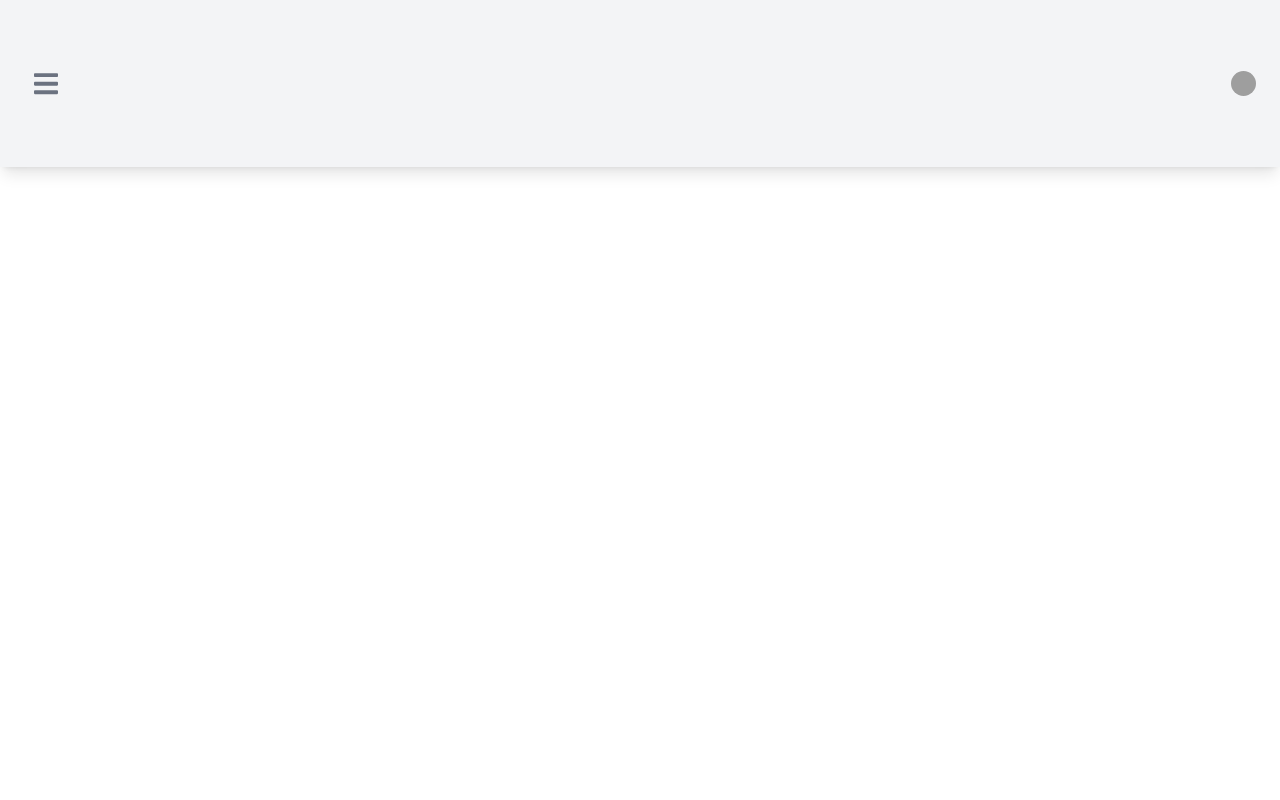
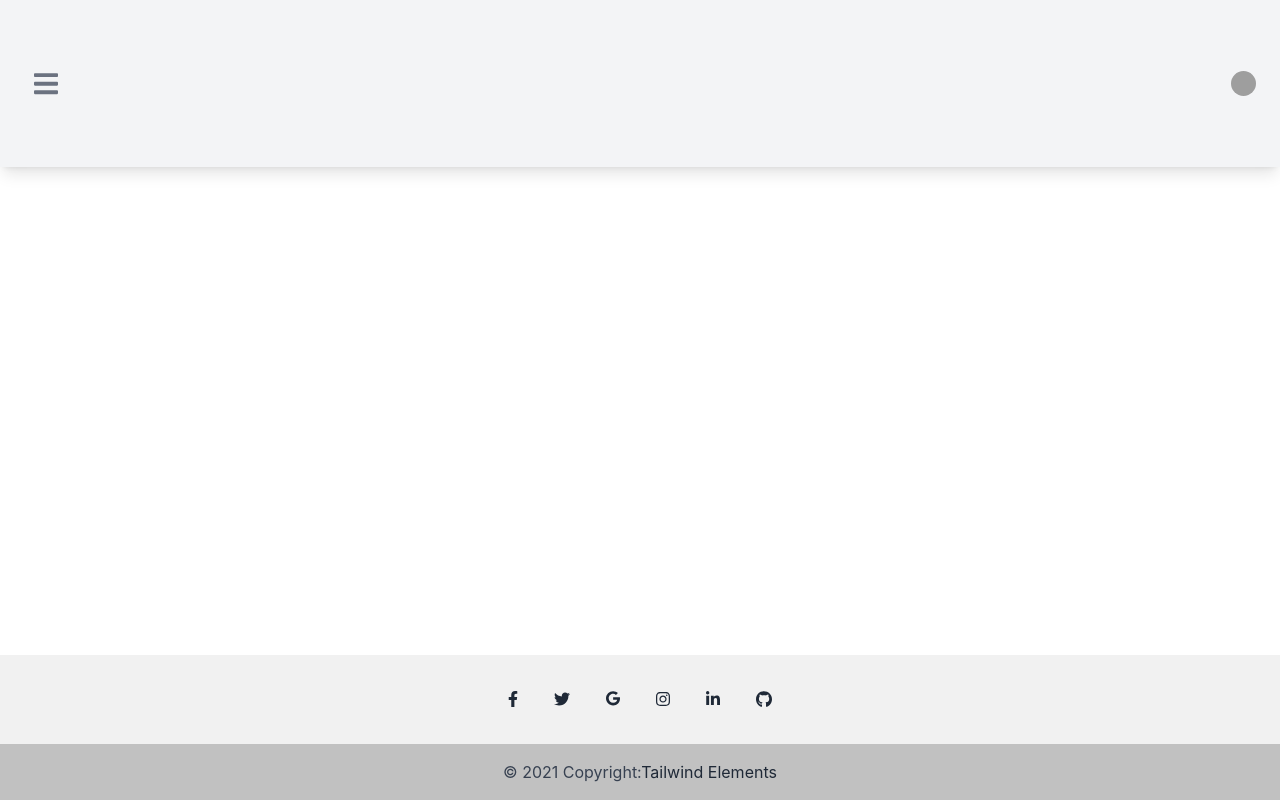
Before and after one commit to mirchandani-mohnish/YFest, a React (Create React App) app in the folder frontend/: page / in a window 1280 px wide. Shown: the top 800 px of the page. Built offline with nearby package versions, Linux system fonts and the light colour scheme; grey boxes are pictures that could not be loaded; what tw-elements would draw is missing.

Commit message:
Issue: Footer placed at bottom of screen and not at bottom of page

```diff
--- a/frontend/src/App.css
+++ b/frontend/src/App.css
@@ -7,6 +7,8 @@
   margin:0px;
   padding: 0px;
   box-sizing: border-box;
+  height: 100%;
+
 }
 
 .mainSec{
--- a/frontend/src/App.js
+++ b/frontend/src/App.js
@@ -21,7 +21,7 @@
 
 
   return (
-    <div className="App">
+    <div className="App w-full">
       <Navbar />
       <section id="mainSec">
         <BrowserRouter>
@@ -29,11 +29,11 @@
             <Route exact path="/clubs" element={<Clubs />} />
             <Route exact path="/events" element={<Events/>} />
             <Route exact path="/archives" element={<Archives />} />
-          <Route exact path="/" element={<HomePg />} />
+            <Route path="/" element={<HomePg />} />
           </Routes>
         </BrowserRouter>
       </section>
-      <Footer />
+      <Footer/>
     </div>
   );
 }
--- /dev/null
+++ b/frontend/src/components/Dashboard.jsx
@@ -0,0 +1,7 @@
+import React, { Component } from 'react';
+
+export default class Dashboard extends Component {
+  render() {
+    return <div></div>;
+  }
+}
--- a/frontend/src/components/Footer.jsx
+++ b/frontend/src/components/Footer.jsx
@@ -2,6 +2,50 @@
 
 export default class Footer extends Component {
   render() {
-    return <div></div>;
+    return (
+    <div className="absolute bottom-0 w-full">
+      <footer className="text-center text-white" style={{backgroundColor: '#f1f1f1'}}>
+        <div className="container pt-9">
+          <div className="flex justify-center mb-9">
+            <a href="#!" className="mr-9 text-gray-800">
+              <svg aria-hidden="true" focusable="false" data-prefix="fab" data-icon="facebook-f" className="svg-inline--fa fa-facebook-f w-2.5" role="img" xmlns="http://www.w3.org/2000/svg" viewBox="0 0 320 512">
+                <path fill="currentColor" d="M279.14 288l14.22-92.66h-88.91v-60.13c0-25.35 12.42-50.06 52.24-50.06h40.42V6.26S260.43 0 225.36 0c-73.22 0-121.08 44.38-121.08 124.72v70.62H22.89V288h81.39v224h100.17V288z" />
+              </svg>
+            </a>
+            <a href="#!" className="mr-9 text-gray-800">
+              <svg aria-hidden="true" focusable="false" data-prefix="fab" data-icon="twitter" className="svg-inline--fa fa-twitter w-4" role="img" xmlns="http://www.w3.org/2000/svg" viewBox="0 0 512 512">
+                <path fill="currentColor" d="M459.37 151.716c.325 4.548.325 9.097.325 13.645 0 138.72-105.583 298.558-298.558 298.558-59.452 0-114.68-17.219-161.137-47.106 8.447.974 16.568 1.299 25.34 1.299 49.055 0 94.213-16.568 130.274-44.832-46.132-.975-84.792-31.188-98.112-72.772 6.498.974 12.995 1.624 19.818 1.624 9.421 0 18.843-1.3 27.614-3.573-48.081-9.747-84.143-51.98-84.143-102.985v-1.299c13.969 7.797 30.214 12.67 47.431 13.319-28.264-18.843-46.781-51.005-46.781-87.391 0-19.492 5.197-37.36 14.294-52.954 51.655 63.675 129.3 105.258 216.365 109.807-1.624-7.797-2.599-15.918-2.599-24.04 0-57.828 46.782-104.934 104.934-104.934 30.213 0 57.502 12.67 76.67 33.137 23.715-4.548 46.456-13.32 66.599-25.34-7.798 24.366-24.366 44.833-46.132 57.827 21.117-2.273 41.584-8.122 60.426-16.243-14.292 20.791-32.161 39.308-52.628 54.253z" />
+              </svg>
+            </a>
+            <a href="#!" className="mr-9 text-gray-800">
+              <svg aria-hidden="true" focusable="false" data-prefix="fab" data-icon="google" className="svg-inline--fa fa-google w-3.5" role="img" xmlns="http://www.w3.org/2000/svg" viewBox="0 0 488 512">
+                <path fill="currentColor" d="M488 261.8C488 403.3 391.1 504 248 504 110.8 504 0 393.2 0 256S110.8 8 248 8c66.8 0 123 24.5 166.3 64.9l-67.5 64.9C258.5 52.6 94.3 116.6 94.3 256c0 86.5 69.1 156.6 153.7 156.6 98.2 0 135-70.4 140.8-106.9H248v-85.3h236.1c2.3 12.7 3.9 24.9 3.9 41.4z" />
+              </svg>
+            </a>
+            <a href="#!" className="mr-9 text-gray-800">
+              <svg aria-hidden="true" focusable="false" data-prefix="fab" data-icon="instagram" className="svg-inline--fa fa-instagram w-3.5" role="img" xmlns="http://www.w3.org/2000/svg" viewBox="0 0 448 512">
+                <path fill="currentColor" d="M224.1 141c-63.6 0-114.9 51.3-114.9 114.9s51.3 114.9 114.9 114.9S339 319.5 339 255.9 287.7 141 224.1 141zm0 189.6c-41.1 0-74.7-33.5-74.7-74.7s33.5-74.7 74.7-74.7 74.7 33.5 74.7 74.7-33.6 74.7-74.7 74.7zm146.4-194.3c0 14.9-12 26.8-26.8 26.8-14.9 0-26.8-12-26.8-26.8s12-26.8 26.8-26.8 26.8 12 26.8 26.8zm76.1 27.2c-1.7-35.9-9.9-67.7-36.2-93.9-26.2-26.2-58-34.4-93.9-36.2-37-2.1-147.9-2.1-184.9 0-35.8 1.7-67.6 9.9-93.9 36.1s-34.4 58-36.2 93.9c-2.1 37-2.1 147.9 0 184.9 1.7 35.9 9.9 67.7 36.2 93.9s58 34.4 93.9 36.2c37 2.1 147.9 2.1 184.9 0 35.9-1.7 67.7-9.9 93.9-36.2 26.2-26.2 34.4-58 36.2-93.9 2.1-37 2.1-147.8 0-184.8zM398.8 388c-7.8 19.6-22.9 34.7-42.6 42.6-29.5 11.7-99.5 9-132.1 9s-102.7 2.6-132.1-9c-19.6-7.8-34.7-22.9-42.6-42.6-11.7-29.5-9-99.5-9-132.1s-2.6-102.7 9-132.1c7.8-19.6 22.9-34.7 42.6-42.6 29.5-11.7 99.5-9 132.1-9s102.7-2.6 132.1 9c19.6 7.8 34.7 22.9 42.6 42.6 11.7 29.5 9 99.5 9 132.1s2.7 102.7-9 132.1z" />
+              </svg>
+            </a>
+            <a href="#!" className="mr-9 text-gray-800">
+              <svg aria-hidden="true" focusable="false" data-prefix="fab" data-icon="linkedin-in" className="svg-inline--fa fa-linkedin-in w-3.5" role="img" xmlns="http://www.w3.org/2000/svg" viewBox="0 0 448 512">
+                <path fill="currentColor" d="M100.28 448H7.4V148.9h92.88zM53.79 108.1C24.09 108.1 0 83.5 0 53.8a53.79 53.79 0 0 1 107.58 0c0 29.7-24.1 54.3-53.79 54.3zM447.9 448h-92.68V302.4c0-34.7-.7-79.2-48.29-79.2-48.29 0-55.69 37.7-55.69 76.7V448h-92.78V148.9h89.08v40.8h1.3c12.4-23.5 42.69-48.3 87.88-48.3 94 0 111.28 61.9 111.28 142.3V448z" />
+              </svg>
+            </a>
+            <a href="#!" className="text-gray-800">
+              <svg aria-hidden="true" focusable="false" data-prefix="fab" data-icon="github" className="svg-inline--fa fa-github w-4" role="img" xmlns="http://www.w3.org/2000/svg" viewBox="0 0 496 512">
+                <path fill="currentColor" d="M165.9 397.4c0 2-2.3 3.6-5.2 3.6-3.3.3-5.6-1.3-5.6-3.6 0-2 2.3-3.6 5.2-3.6 3-.3 5.6 1.3 5.6 3.6zm-31.1-4.5c-.7 2 1.3 4.3 4.3 4.9 2.6 1 5.6 0 6.2-2s-1.3-4.3-4.3-5.2c-2.6-.7-5.5.3-6.2 2.3zm44.2-1.7c-2.9.7-4.9 2.6-4.6 4.9.3 2 2.9 3.3 5.9 2.6 2.9-.7 4.9-2.6 4.6-4.6-.3-1.9-3-3.2-5.9-2.9zM244.8 8C106.1 8 0 113.3 0 252c0 110.9 69.8 205.8 169.5 239.2 12.8 2.3 17.3-5.6 17.3-12.1 0-6.2-.3-40.4-.3-61.4 0 0-70 15-84.7-29.8 0 0-11.4-29.1-27.8-36.6 0 0-22.9-15.7 1.6-15.4 0 0 24.9 2 38.6 25.8 21.9 38.6 58.6 27.5 72.9 20.9 2.3-16 8.8-27.1 16-33.7-55.9-6.2-112.3-14.3-112.3-110.5 0-27.5 7.6-41.3 23.6-58.9-2.6-6.5-11.1-33.3 2.6-67.9 20.9-6.5 69 27 69 27 20-5.6 41.5-8.5 62.8-8.5s42.8 2.9 62.8 8.5c0 0 48.1-33.6 69-27 13.7 34.7 5.2 61.4 2.6 67.9 16 17.7 25.8 31.5 25.8 58.9 0 96.5-58.9 104.2-114.8 110.5 9.2 7.9 17 22.9 17 46.4 0 33.7-.3 75.4-.3 83.6 0 6.5 4.6 14.4 17.3 12.1C428.2 457.8 496 362.9 496 252 496 113.3 383.5 8 244.8 8zM97.2 352.9c-1.3 1-1 3.3.7 5.2 1.6 1.6 3.9 2.3 5.2 1 1.3-1 1-3.3-.7-5.2-1.6-1.6-3.9-2.3-5.2-1zm-10.8-8.1c-.7 1.3.3 2.9 2.3 3.9 1.6 1 3.6.7 4.3-.7.7-1.3-.3-2.9-2.3-3.9-2-.6-3.6-.3-4.3.7zm32.4 35.6c-1.6 1.3-1 4.3 1.3 6.2 2.3 2.3 5.2 2.6 6.5 1 1.3-1.3.7-4.3-1.3-6.2-2.2-2.3-5.2-2.6-6.5-1zm-11.4-14.7c-1.6 1-1.6 3.6 0 5.9 1.6 2.3 4.3 3.3 5.6 2.3 1.6-1.3 1.6-3.9 0-6.2-1.4-2.3-4-3.3-5.6-2z" />
+              </svg>
+            </a>
+          </div>
+        </div>
+        <div className="text-center text-gray-700 p-4" style={{backgroundColor: 'rgba(0, 0, 0, 0.2)'}}>
+          © 2021 Copyright:
+          <a className="text-gray-800" href="https://tailwind-elements.com/">Tailwind Elements</a>
+        </div>
+      </footer>
+
+    </div>
+    );
   }
 }
```
Lines whose indentation alone changed are shown as unchanged.
